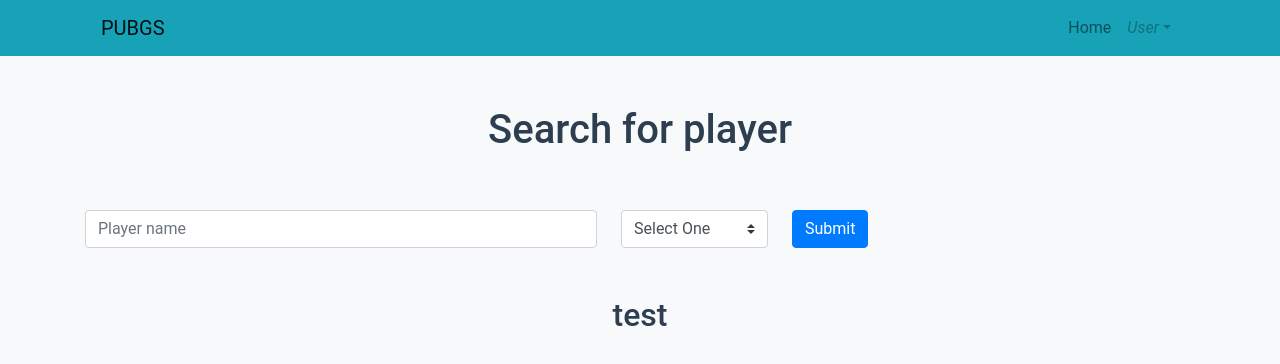
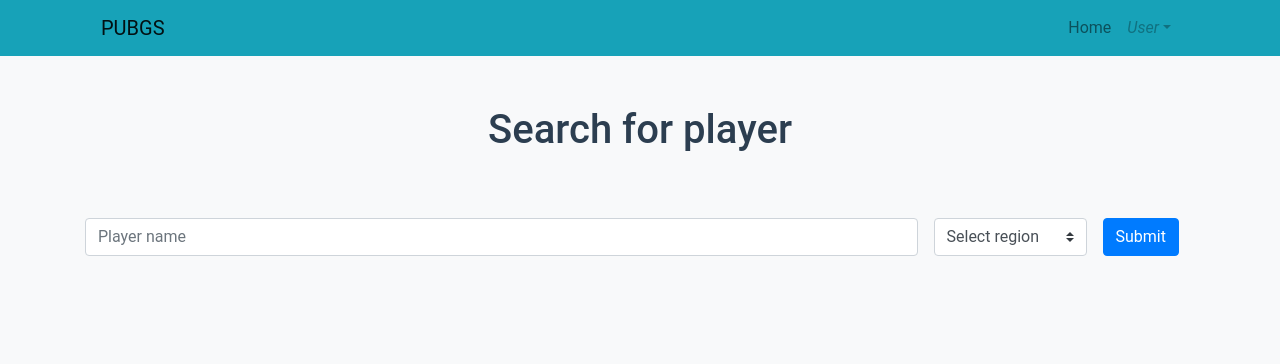
Before and after one commit to dragomirweb/vue-bp, a Vue app: page / in a window 1280 px wide. Shown: the top 364 px of the page. Built offline with nearby package versions, Linux system fonts and the light colour scheme.

Commit message:
add get player component
- add fetch from pubg database
- pretty format the shard dropdown
- add error handling if player is not found
- add a show logic to render different information on the page

```diff
--- a/src/components/Home.vue
+++ b/src/components/Home.vue
@@ -2,28 +2,62 @@
 <section>
     <b-container>
         <b-row>
-            <b-col cols="12">
+            <b-col v-if="show==true" cols="12">
                 <h1>{{ greeting }}</h1>
             </b-col>
-            <b-col cols="12">
-                <b-form class="mt-5 mb-5" @submit="onSubmit" v-if="show=true" inline>
-                    <b-form-group class="mr-4" id="InputPlayerName" label-for="playerName">
-                        <b-form-input id="player-name" type="text" v-model="form.player" required placeholder="Player name">
+            <b-col class="mt-2" cols="12" v-if="show==true">
+                <b-form class="mt-5 mb-5" @submit="onSubmit" inline>
+                    <b-form-input class="w-75 mr-3" id="player-name" type="text" v-model="form.player" required placeholder="Player name">
                     </b-form-input>
-                    </b-form-group>
-                    <b-form-group class="mr-4" id="InputExample" label-for="regions">
+                    <b-form-group class="mr-3" id="InputExample" label-for="regions">
                         <b-form-select id="regions" :options="region" required v-model="form.region">
                         </b-form-select>
                     </b-form-group>
-                    <b-button type="submit" variant="primary">Submit</b-button>
+                    <b-button type="submit" variant="primary">
+                        Submit
+                    </b-button>
                 </b-form>
+                <b-alert variant="danger" dismissible :show="playerError" @dismissed="playerError=false">
+                    Player was not found !
+                </b-alert>
+            </b-col>
+            <b-col class="is-flex justify-content-end mt-5" cols="12" v-if="show==false">
+                <b-button v-on:click="checkAnotherPlayer" variant="primary">Search for another player</b-button>
             </b-col>
         </b-row>
     </b-container>
     <b-container>
         <b-row>
-        <b-col cols="12">
-          <h2>test</h2>
+            <b-col v-if="playerData!=''" cols="12">
+                <h5 class="text-success">Player found "{{ playerData.attributes.name }}" </h5>
+            </b-col>
+            <b-col class="is-flex mt-5" v-if="playerData!=''" cols="12">
+                <div class="w-25 mr-5">
+                    <b-img src="https://cdn.wccftech.com/wp-content/uploads/2017/10/WCCFPUBG-740x429.jpg" fluid alt="Responsive image" />
+                </div>
+                <div class="w-75">
+                    <table class="table">
+                        <tbody>
+                            <tr>
+                                <th scope="row">Player name</th>
+                                <td>{{ playerData.attributes.name }}</td>
+                            </tr>
+                            <tr>
+                                <th scope="row">Stats</th>
+                                <td v-if="playerData.attributes.stats!=null">{{ playerData.attributes.stats }}</td>
+                                <td v-if="playerData.attributes.stats==null">No stats to show</td>
+                            </tr>
+                            <tr>
+                                <th scope="row">Updated</th>
+                                <td>{{ playerData.attributes.updatedAt | moment("dddd, MMMM Do YYYY") }}</td>
+                            </tr>
+                        </tbody>
+                    </table>
+                </div>
+            </b-col>
+            <b-col v-if="playerData!=''" class="is-flex mt-4" cols="12">
+                <div class="w-25">&nbsp;</div>
+                <b-table class="w-75" hover :items="playerData.relationships.matches.data"></b-table>
             </b-col>
         </b-row>
     </b-container>
@@ -35,33 +69,83 @@ export default {
     name: "Home",
     data() {
         return {
-
             form: {
                 player: '',
                 region: null
             },
+            playerError: false,
             region: [{
-                    text: 'Select One',
+                    text: 'Select region',
                     value: null
                 },
-                'xbox-as', 'xbox-eu', 'xbox-na', 'xbox-oc', 'pc-krjp', 'pc-jp', 'pc-na', 'pc-eu', 'pc-ru', 'pc-oc', 'pc-kakao', 'pc-sea', 'pc-sa', 'pc-as', 'pc-tournament'
+                {
+                    text: 'Xbox Asia',
+                    value: 'xbox-as'
+                }, {
+                    text: 'Xbox Europe',
+                    value: 'xbox-eu'
+                }, {
+                    text: 'Xbox NA',
+                    value: 'xbox-na'
+                }, {
+                    text: 'Xbox Oceania',
+                    value: 'xbox-oc'
+                }, {
+                    text: 'PC KR/JP',
+                    value: 'pc-krjp'
+                }, {
+                    text: 'PC Japan',
+                    value: 'pc-jp'
+                }, {
+                    text: 'PC NA',
+                    value: 'pc-na'
+                }, {
+                    text: 'PC Europe',
+                    value: 'pc-eu'
+                }, {
+                    text: 'PC Russia',
+                    value: 'pc-ru'
+                }, {
+                    text: 'PC Oceania',
+                    value: 'pc-oc'
+                }, {
+                    text: 'PC Kakao',
+                    value: 'pc-kakao'
+                }, {
+                    text: 'PC SE Asia',
+                    value: 'pc-sea'
+                }, {
+                    text: 'PC SA',
+                    value: 'pc-sa'
+                }, {
+                    text: 'PC AS',
+                    value: 'pc-as'
+                }, {
+                    text: 'PC Tournament',
+                    value: 'pc-tournament'
+                }
             ],
             show: true,
             greeting: 'Search for player',
-            playerData: []
+            playerData: ''
         };
     },
     methods: {
         onSubmit(evt) {
             evt.preventDefault();
-            // alert(this.form.player + ' ' + this.form.region);
-
-            this.axios.get('https://api.pubg.com/shards/' + this.form.region + '/players?filter[playerNames]=' + this.form.player,
-            {
+            this.playerError = false;
+            this.axios.get('https://api.pubg.com/shards/' + this.form.region + '/players?filter[playerNames]=' + this.form.player, {
                     headers: {
                         'Authorization': 'Bearer ' + process.env.DEV.api_key,
                         'Accept': 'application/vnd.api+json'
-            }})
+                    }
+                })
+                .then(r => this.playerData = r.data.data[0])
+                .then(r => this.show = !this.show)
+                .catch((err) => this.playerError = true)
+        },
+        checkAnotherPlayer() {
+            this.show = !this.show;
         }
     }
 };
@@ -73,7 +157,11 @@ h1 {
     margin-top: 50px;
 }
 
+.is-flex {
+    display: flex;
+}
+
 #player-name {
-    min-width: 40vw;
+    min-width: 70%;
 }
 </style>
```
Also changed, not shown: 1 other file (tests, documents, lock files or other folders). Lines whose indentation alone changed are shown as unchanged.
